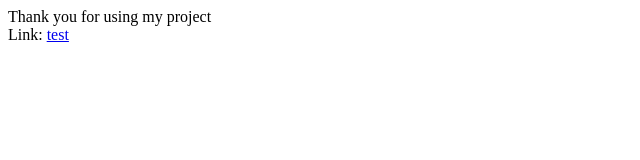
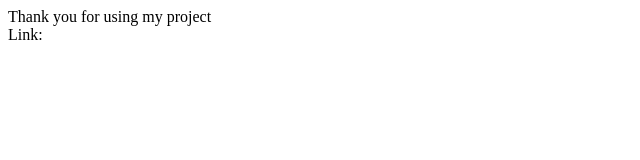
Before and after one commit to Crizzy-ON-GITHUB/RobloxCheckerV2, a plain HTML site: page index.html in a window 1280 px wide. Shown: the full height of the page, 0-640 px from the left. Drawn offline with Linux system fonts and the light colour scheme.

Commit message:
Update index.html

```diff
--- a/index.html
+++ b/index.html
@@ -2,5 +2,4 @@
 <text>Thank you for using my project<text>
 <br>
 <text>Link: <text> <a href="https://github.com/Crizzy-ON-GITHUB/RobloxCheckerV2/releases" Download>
-<text>test<text>
 <html>
```
